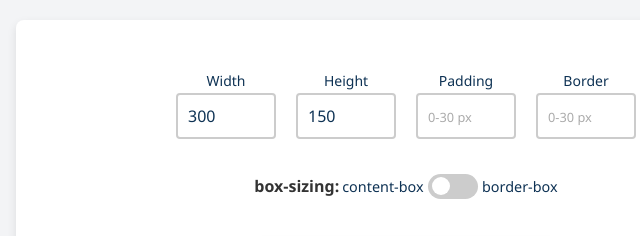
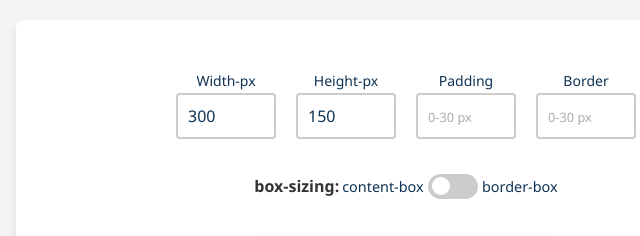
Before and after one commit to YasmeenOthman/Box-Modeling, a website built with webpack: page dist/index.html in a window 1280 px wide. Shown: the part 167-403 px from the top of the page, 444-1084 px from the left. Built offline with nearby package versions, Linux system fonts and the light colour scheme.

Commit message:
add px next to width and height

```diff
--- a/dist/index.html
+++ b/dist/index.html
@@ -49,7 +49,7 @@
           <div class="buttons">
             <div class="inputs">
               <div class="label-input-container">
-                <label for="width">Width</label>
+                <label for="width">Width-px</label>
                 <input
                   type="number"
                   name="width"
@@ -60,7 +60,7 @@
                 />
               </div>
               <div class="label-input-container">
-                <label for="height">Height</label>
+                <label for="height">Height-px</label>
                 <input
                   type="number"
                   name="height"
```
